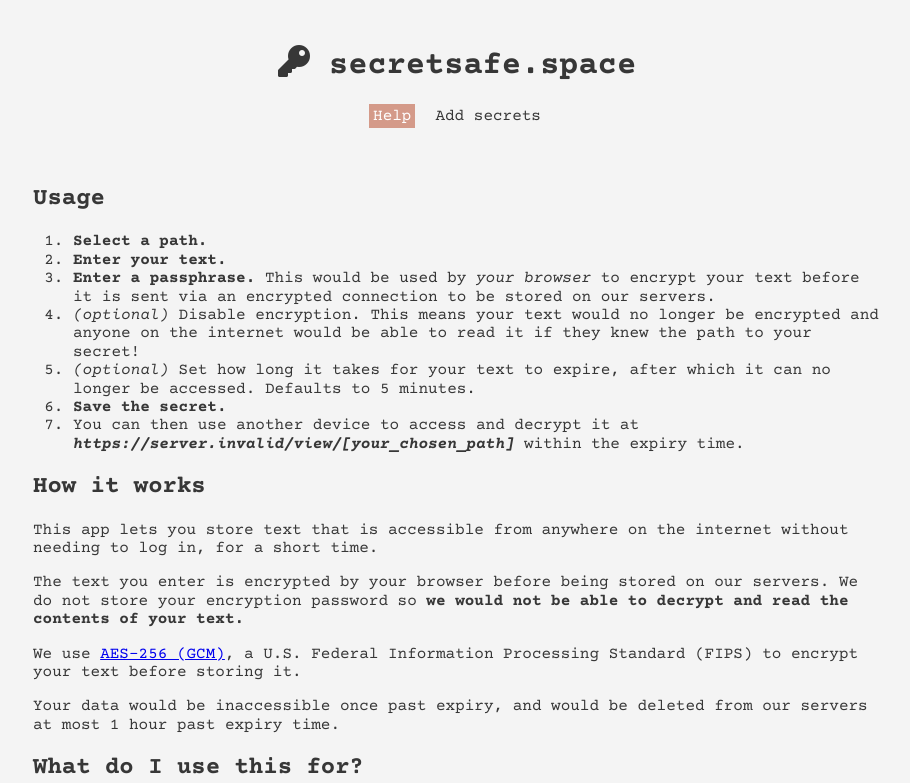
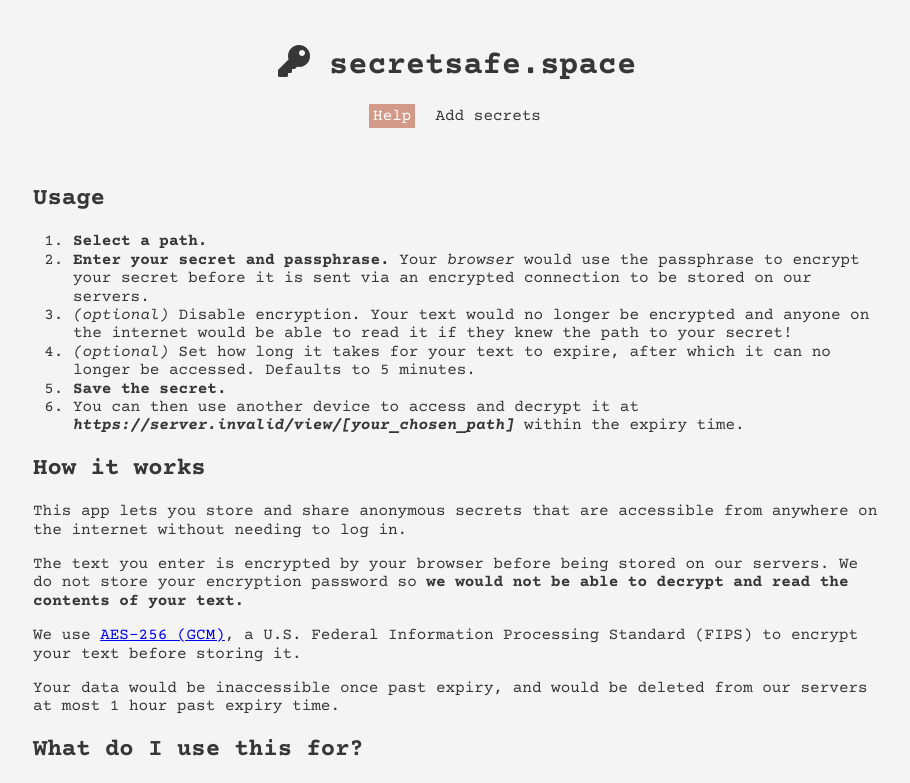
Before and after one commit to weijunyu/secret-safe-space, a React (Create React App) app in the folder client/: page / in a window 1280 px wide. Shown: the top 783 px of the page, without its empty margins (183-1093 px from the left). Built offline with nearby package versions, Linux system fonts and the light colour scheme; no server answers.

Commit message:
Updated help

```diff
--- a/client/src/components/Help.tsx
+++ b/client/src/components/Help.tsx
@@ -3,11 +3,11 @@ import styled from "styled-components";
 
 import SecretPathUrlDisplay from "./SecretPathUrlDisplay";
 
-const HelpContainer = styled.section``;
+const StyledHelpSection = styled.section``;
 
 export default function Help() {
   return (
-    <HelpContainer>
+    <StyledHelpSection>
       <h2>Usage</h2>
 
       <ol>
@@ -15,17 +15,15 @@ export default function Help() {
           <strong>Select a path.</strong>
         </li>
         <li>
-          <strong>Enter your text.</strong>
+          <strong>Enter your secret and passphrase.</strong> Your{" "}
+          <em>browser</em> would use the passphrase to encrypt your secret
+          before it is sent via an encrypted connection to be stored on our
+          servers.
         </li>
         <li>
-          <strong>Enter a passphrase.</strong> This would be used by{" "}
-          <em>your browser</em> to encrypt your text before it is sent via an
-          encrypted connection to be stored on our servers.
-        </li>
-        <li>
-          <em>(optional)</em> Disable encryption. This means your text would no
-          longer be encrypted and anyone on the internet would be able to read
-          it if they knew the path to your secret!
+          <em>(optional)</em> Disable encryption. Your text would no longer be
+          encrypted and anyone on the internet would be able to read it if they
+          knew the path to your secret!
         </li>
         <li>
           <em>(optional)</em> Set how long it takes for your text to expire,
@@ -46,8 +44,8 @@ export default function Help() {
       </ol>
       <h2>How it works</h2>
       <p>
-        This app lets you store text that is accessible from anywhere on the
-        internet without needing to log in, for a short time.
+        This app lets you store and share anonymous secrets that are accessible
+        from anywhere on the internet without needing to log in.
       </p>
       <p>
         The text you enter is encrypted by your browser before being stored on
@@ -88,6 +86,6 @@ export default function Help() {
         You can view the source code for this project{" "}
         <a href="https://gitlab.com/junyuwei/secret-space">here</a>.
       </p>
-    </HelpContainer>
+    </StyledHelpSection>
   );
 }
```
